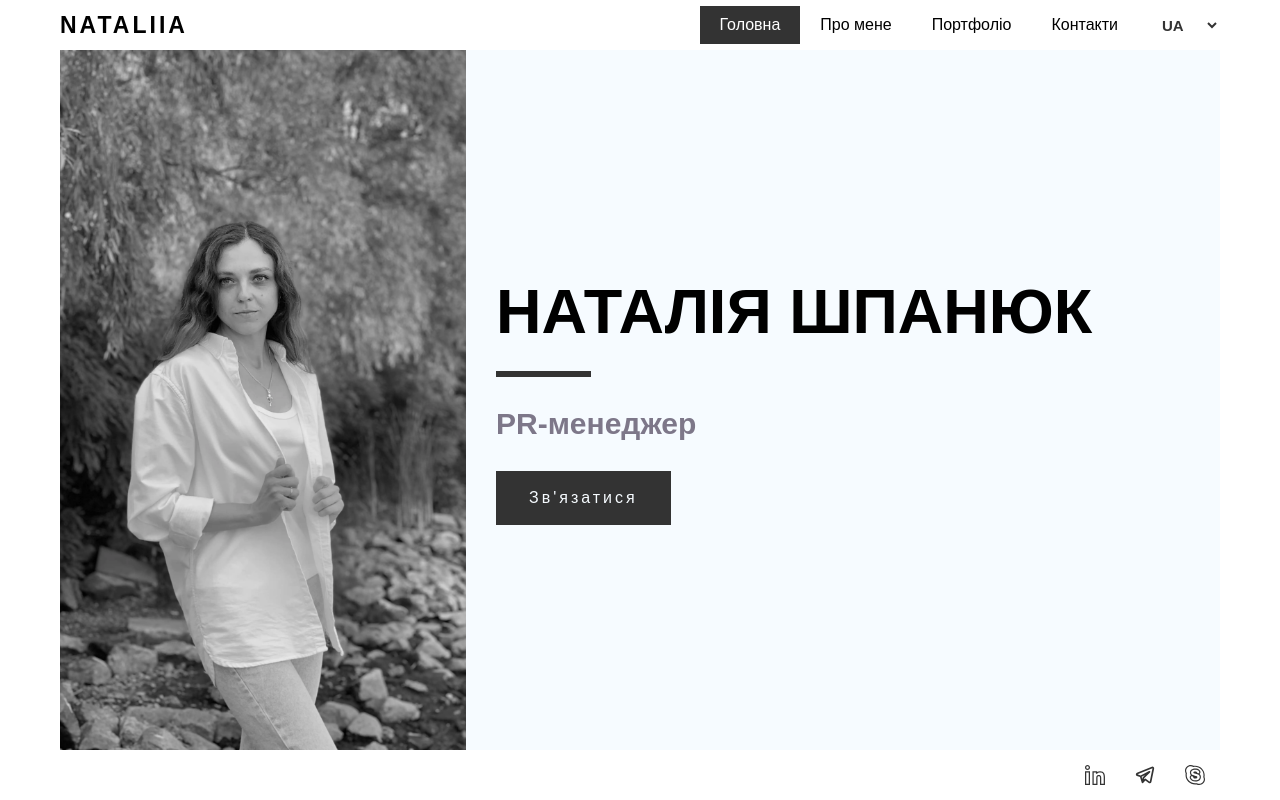
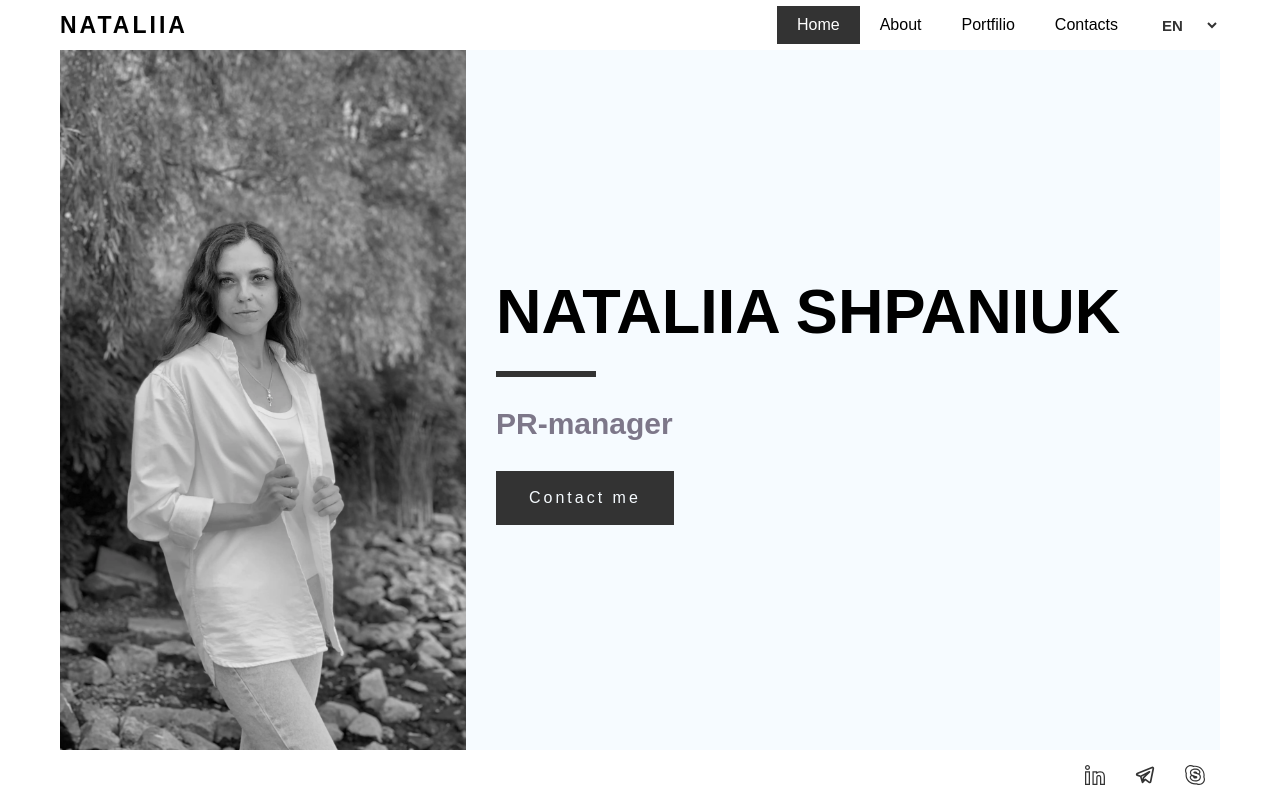
Before and after one commit to ol-yevgen/portfolio-of-public-relations-manager, a React (Create React App) app: page / in a window 1280 px wide. Built offline with nearby package versions, Linux system fonts and the light colour scheme.

Commit message:
change default language

```diff
--- a/src/components/ui/LanguageSelector/LanguageSelector.js
+++ b/src/components/ui/LanguageSelector/LanguageSelector.js
@@ -19,9 +19,16 @@ const LanguageSelector = () => {
             onChange={changeLang}
         >
             <option
+                className="lang-select__en"
+                value="en">
+                EN
+            </option>
+            <option
                 className="lang-select__ua"
-                value="ua">UA</option>
-            <option className="lang-select__en" value="en">EN</option>
+                value="ua">
+                UA
+            </option>
+
         </select>
     )
 }
--- a/src/redux/features/slices/languageSlice.js
+++ b/src/redux/features/slices/languageSlice.js
@@ -1,7 +1,7 @@
 import { createSlice } from "@reduxjs/toolkit";
 
 const initialState = {
-    language: 'ua'
+    language: 'en'
 }
 
 export const languageSlice = createSlice({
```
